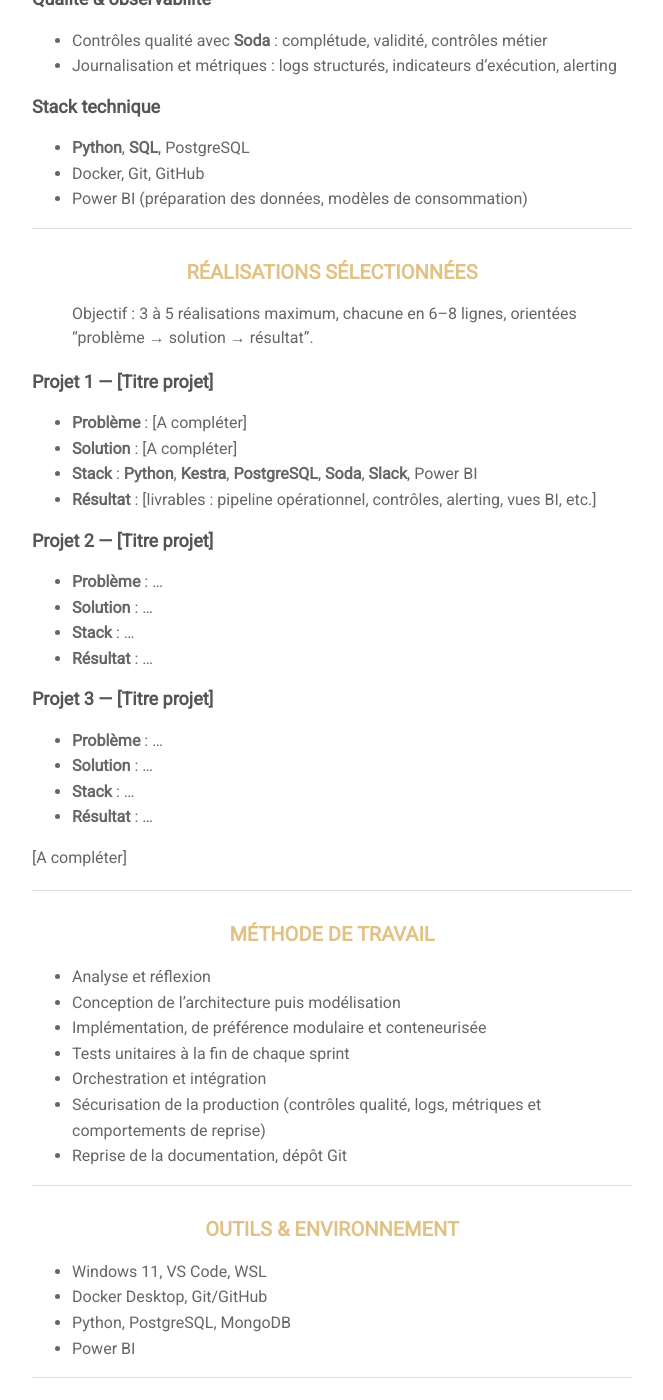
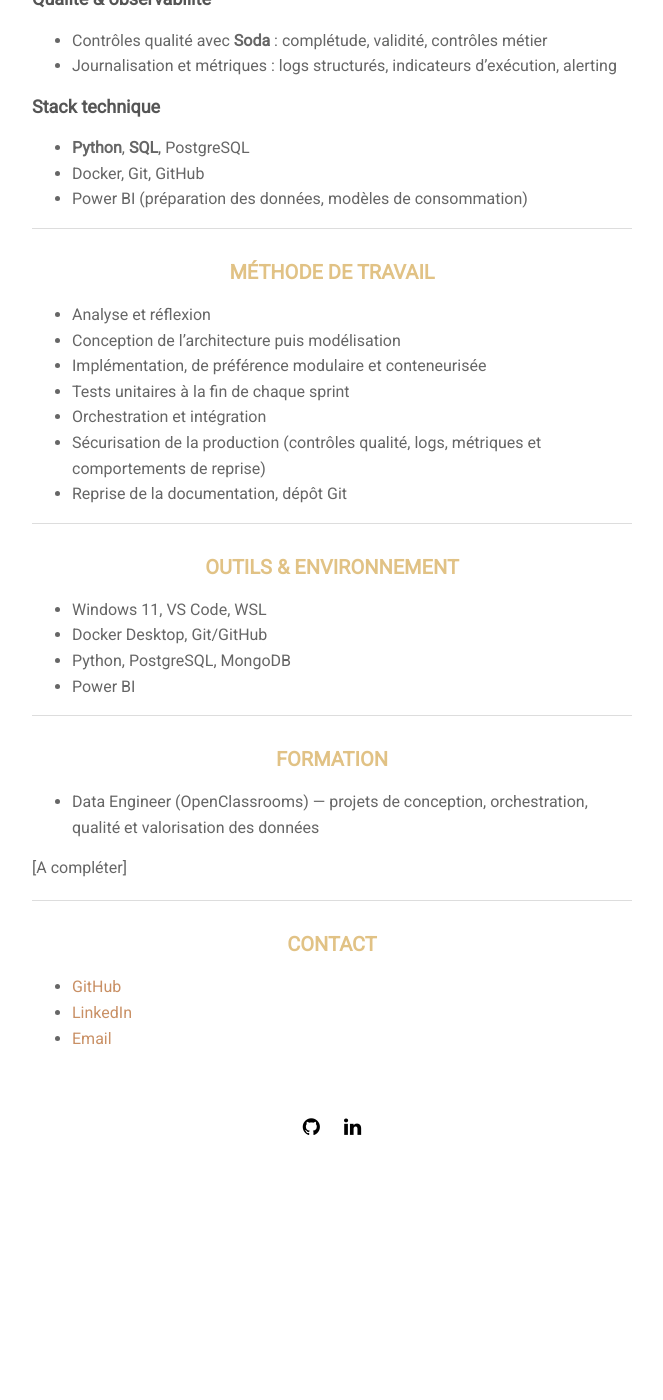
Before and after one commit to patrick-arbessier-data/patrick-arbessier-data.github.io, a Jekyll site: the page built from pages/about.md, in a window 1280 px wide and 1400 px high, scrolled down 715 px. Shown: the whole window, without its empty margins (308-971 px from the left). Built offline with Jekyll 4.4.1, drawn with Linux system fonts in a browser that asks for light colours; nearby versions of some CDN libraries; after the commit the page ends 1996 px from its top, so only the background shows below that.

Commit message:
Minor update

```diff
--- a/pages/about.md
+++ b/pages/about.md
@@ -37,35 +37,6 @@ Je privilégie des solutions **simples, robustes et reproductibles**, avec des c
 
 ---
 
-### Réalisations sélectionnées
-
-> Objectif : 3 à 5 réalisations maximum, chacune en 6–8 lignes, orientées “problème → solution → résultat”.
-
-#### Projet 1 — [Titre projet]
-
-- **Problème** : [A compléter]
-- **Solution** : [A compléter]
-- **Stack** : **Python**, **Kestra**, **PostgreSQL**, **Soda**, **Slack**, Power BI
-- **Résultat** : [livrables : pipeline opérationnel, contrôles, alerting, vues BI, etc.]
-
-#### Projet 2 — [Titre projet]
-
-- **Problème** : …
-- **Solution** : …
-- **Stack** : …
-- **Résultat** : …
-
-#### Projet 3 — [Titre projet]
-
-- **Problème** : …
-- **Solution** : …
-- **Stack** : …
-- **Résultat** : …
-
-[A compléter]
-
----
-
 ### Méthode de travail
 
 - Analyse et réflexion
```
